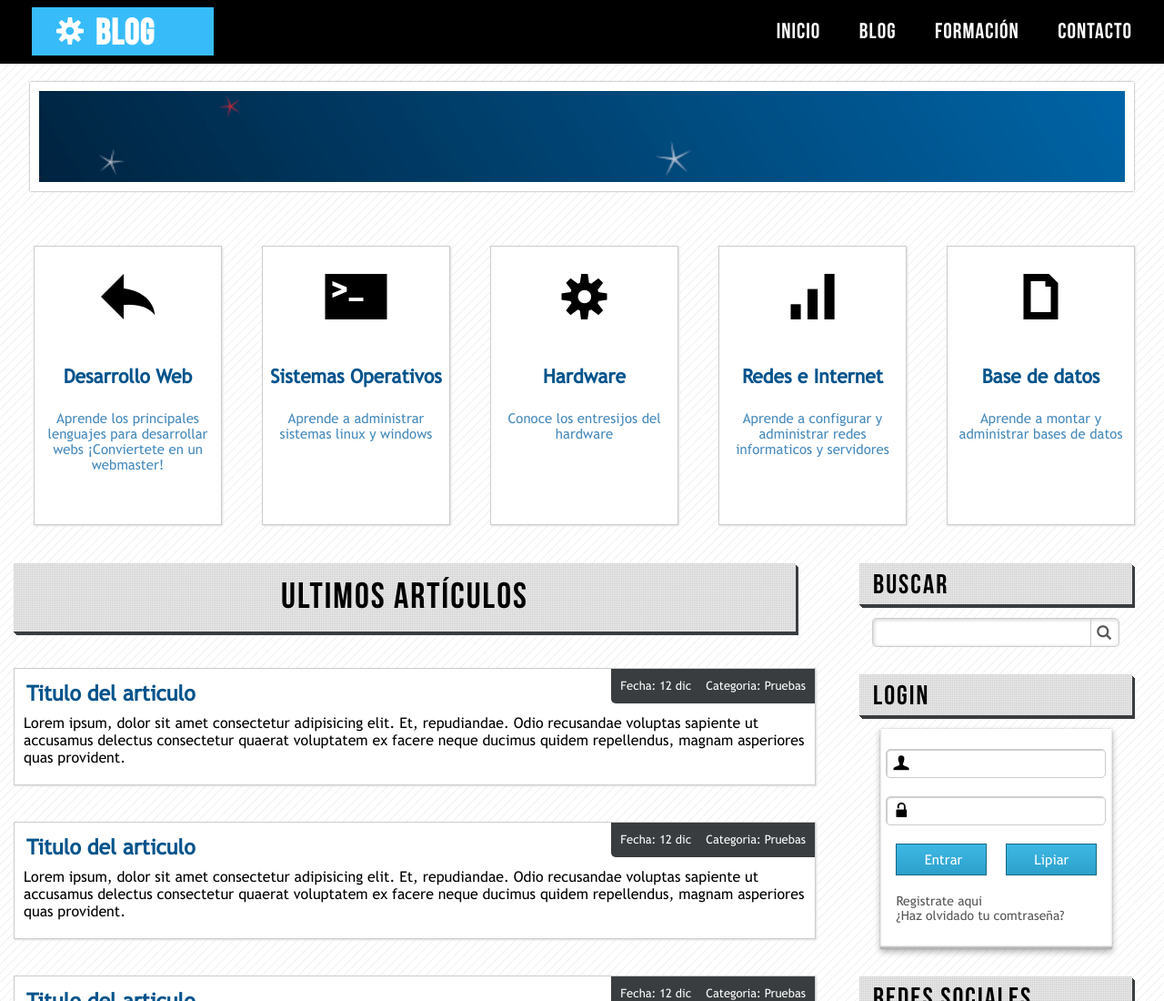
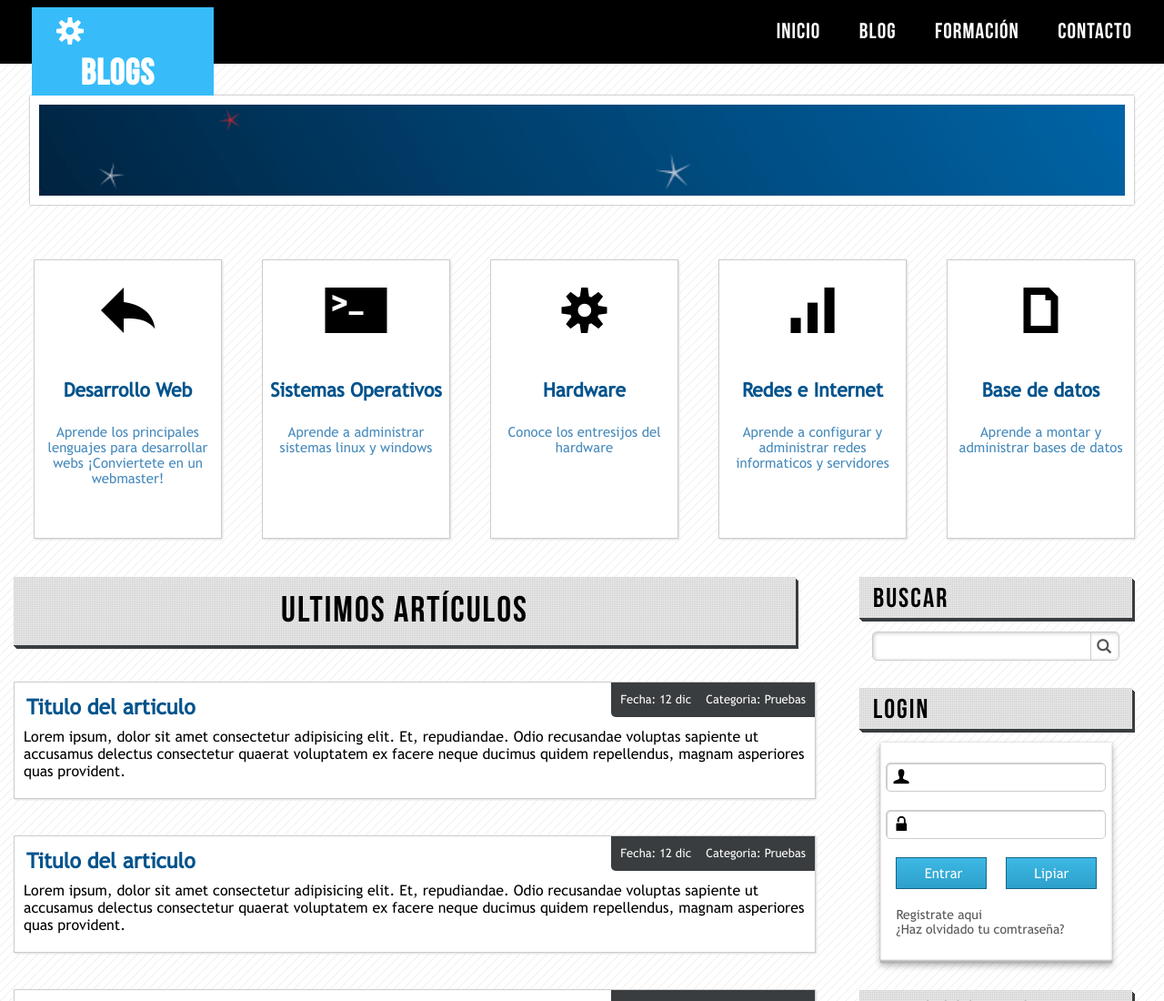
Before and after one commit to Aztecking13/maquetacion-2, a plain HTML site: page index.html in a window 1280 px wide. Shown: the top 1100 px of the page at 91% size. Drawn offline with Linux system fonts and the light colour scheme.

Commit message:
agrege BLOGs

```diff
--- a/index.html
+++ b/index.html
@@ -16,7 +16,7 @@
         <div class="wrap">
             <div id="logo">
                 <span class="gear">S</span>
-                <h3>BLOG</h3>
+                <h3>BLOGs</h3>
             </div>
 
             <nav id="menu">
```
